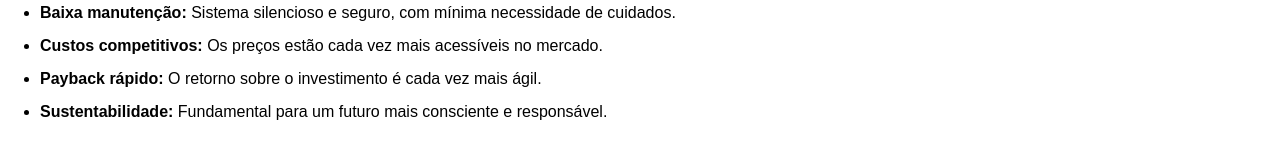
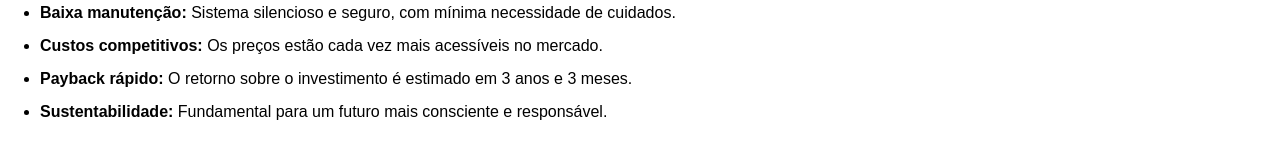
Before and after one commit to sobralfreenat/agrobrain_CT_DesportivoBrasil, a plain HTML site: page index.html in a window 1280 px wide. Shown: the part 795-955 px from the top of the page. Drawn offline with Linux system fonts and the light colour scheme.

Commit message:
Update index.html

```diff
--- a/index.html
+++ b/index.html
@@ -154,7 +154,7 @@ th {
         <li><strong>Retorno sobre o investimento:</strong> O valor investido se paga ao longo dos anos, gerando lucro.</li>
         <li><strong>Baixa manutenção:</strong> Sistema silencioso e seguro, com mínima necessidade de cuidados.</li>
         <li><strong>Custos competitivos:</strong> Os preços estão cada vez mais acessíveis no mercado.</li>
-        <li><strong>Payback rápido:</strong> O retorno sobre o investimento é cada vez mais ágil.</li>
+        <li><strong>Payback rápido:</strong> O retorno sobre o investimento é estimado em 3 anos e 3 meses.</li>
         <li><strong>Sustentabilidade:</strong> Fundamental para um futuro mais consciente e responsável.</li>
     </ul>
     <br>
```
